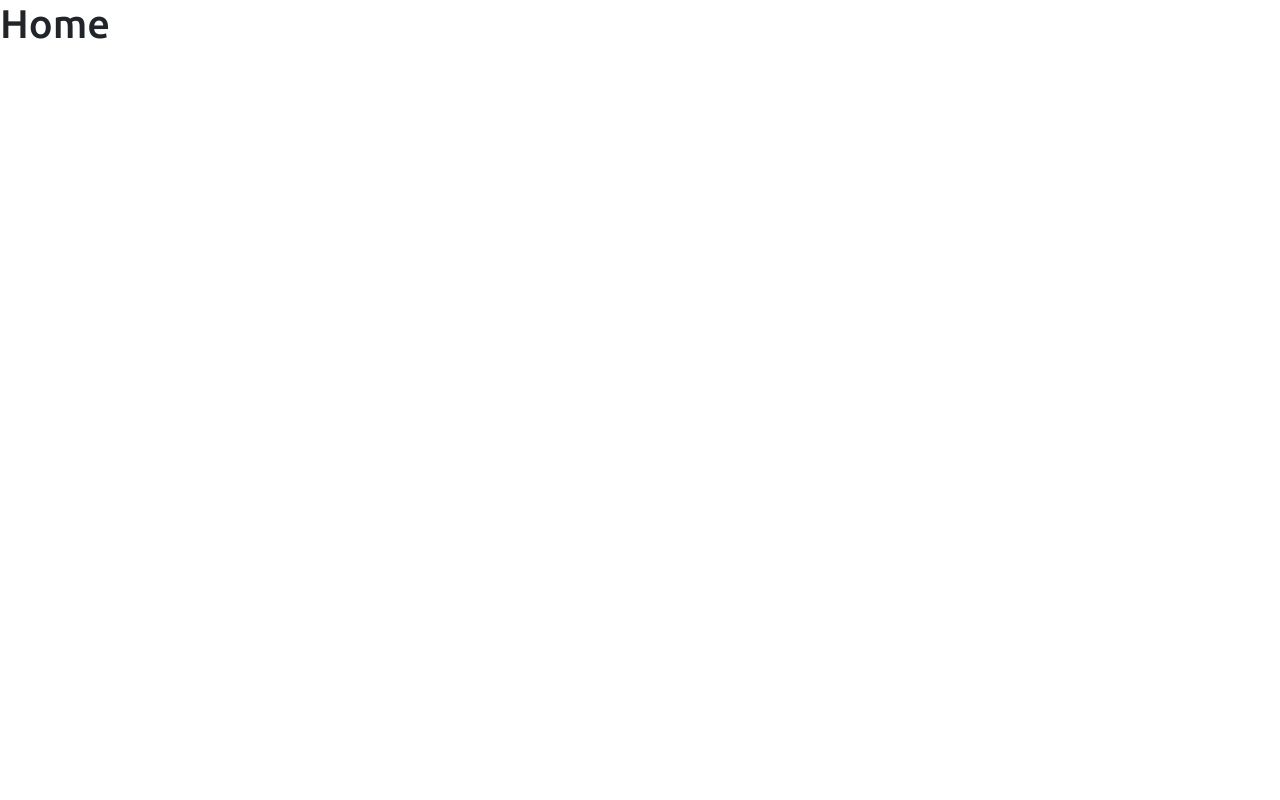
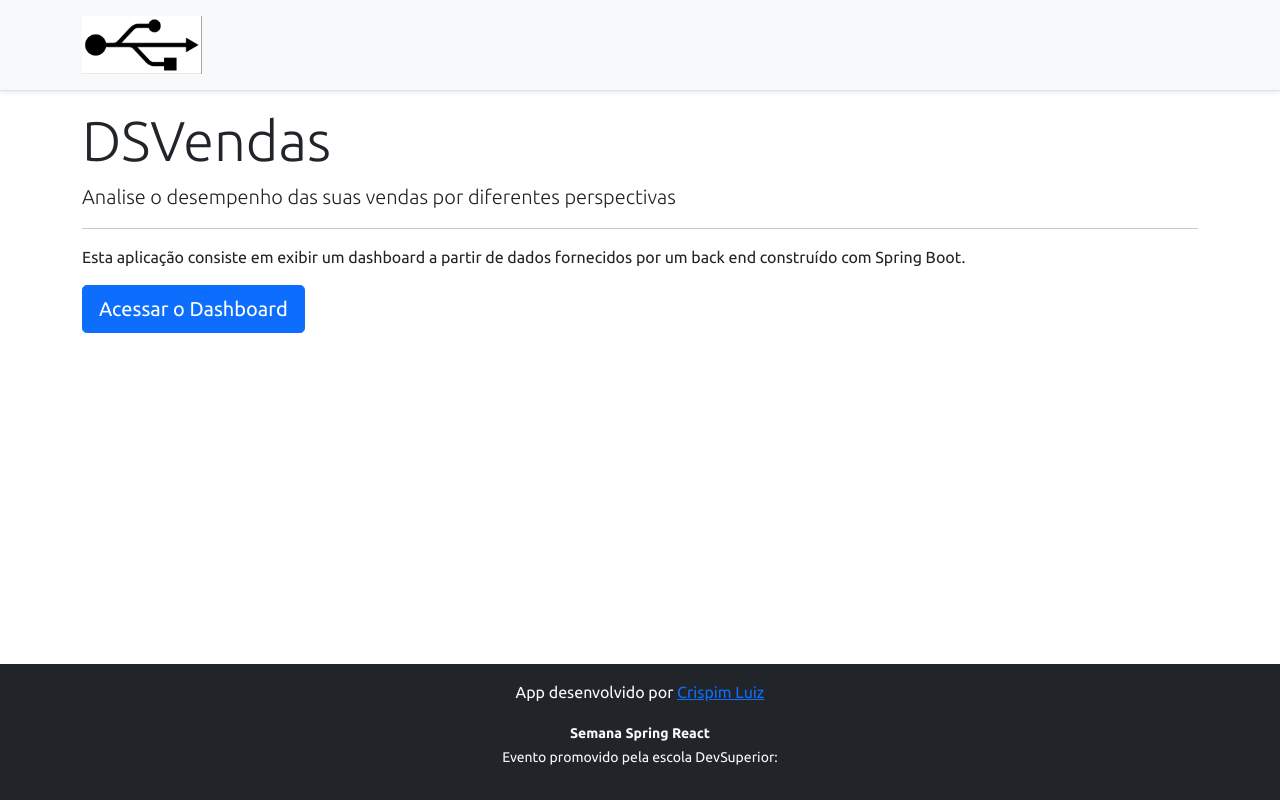
Before and after one commit to crispimluiz/reactSDSVendas, a React (Create React App) app in the folder frontend/: page / in a window 1280 px wide. Built offline with nearby package versions, Linux system fonts and the light colour scheme.

Commit message:
Home, Navigation

```diff
--- a/frontend/src/components/NavBar/index.tsx
+++ b/frontend/src/components/NavBar/index.tsx
@@ -1,11 +1,14 @@
 import React from 'react';
 import computacao from 'assets/img/computacao.png';
+import { Link } from 'react-router-dom';
 function NavBar() {
   return (
     <div className="d-flex flex-column flex-md-row align-items-center p-3 px-md-4 mb-3 bg-light border-bottom shadow-sm">
       <div className="container">
         <nav className="my-2 my-md-0 mr-md-3">
-          <img src={computacao} alt="DevSuperior" width="120" />
+          <Link to="/">
+            <img src={computacao} alt="DevSuperior" width="120" />
+          </Link>
         </nav>
       </div>
     </div>
--- a/frontend/src/pages/Home/index.tsx
+++ b/frontend/src/pages/Home/index.tsx
@@ -1,9 +1,29 @@
 import React from 'react';
+import Footer from 'components/Footer';
+import NavBar from 'components/NavBar';
+import { Link } from 'react-router-dom';
 function Home() {
   return (
-    <div>
-      <h1>Home</h1>
-    </div>
+    <>
+      <NavBar />
+      <div className="container">
+        <div className="jumbotron">
+          <h1 className="display-4">DSVendas</h1>
+          <p className="lead">
+            Analise o desempenho das suas vendas por diferentes perspectivas
+          </p>
+          <hr />
+          <p>
+            Esta aplicação consiste em exibir um dashboard a partir de dados
+            fornecidos por um back end construído com Spring Boot.
+          </p>
+          <Link className="btn btn-primary btn-lg" to="/dashboard">
+            Acessar o Dashboard
+          </Link>
+        </div>
+      </div>
+      <Footer />
+    </>
   );
 }
 export default Home;
```
